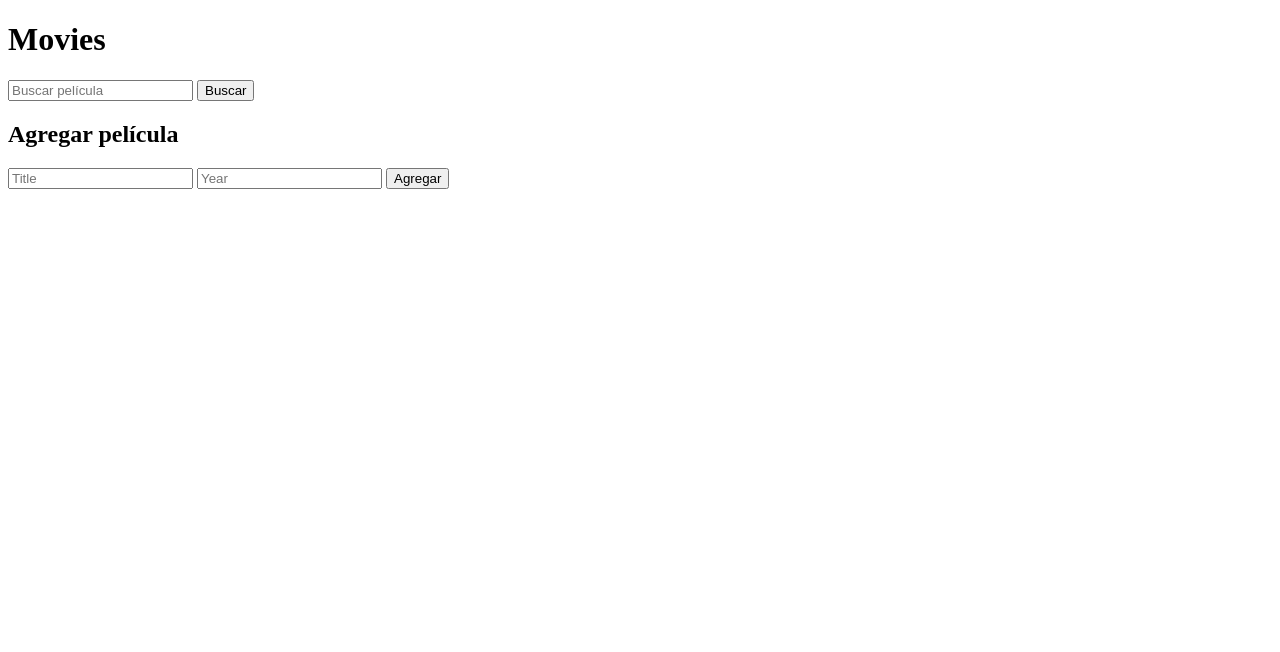
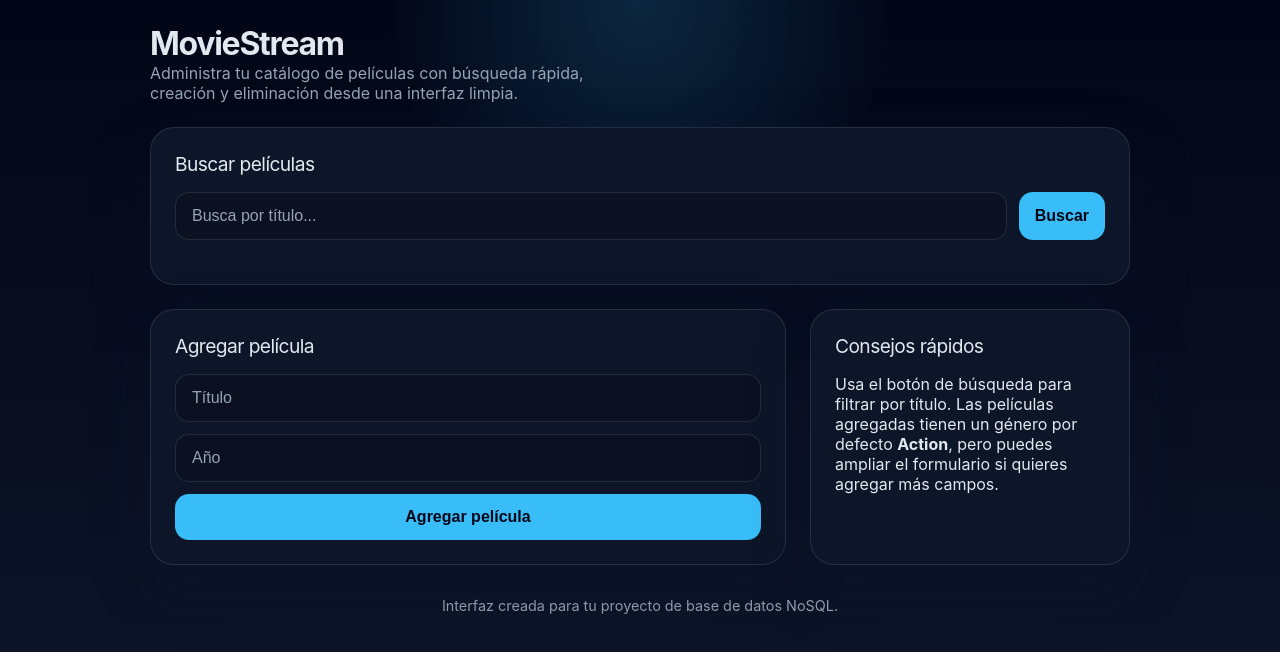
Before and after one commit to Wi-l-l-i-an/moviestream-app, a website: page index.html in a window 1280 px wide. Drawn offline with Linux system fonts and the light colour scheme; no server answers.

Commit message:
new ui for index

```diff
--- a/index.html
+++ b/index.html
@@ -1,29 +1,241 @@
 
 <!DOCTYPE html>
-<html>
+<html lang="es">
 <head>
+  <meta charset="UTF-8">
+  <meta name="viewport" content="width=device-width, initial-scale=1.0">
   <title>MovieStream</title>
+  <style>
+    :root {
+      --bg: #0f172a;
+      --card: #111827;
+      --text: #e2e8f0;
+      --muted: #94a3b8;
+      --accent: #38bdf8;
+      --danger: #fb7185;
+      --border: rgba(148, 163, 184, 0.18);
+    }
+
+    * {
+      box-sizing: border-box;
+    }
+
+    body {
+      margin: 0;
+      min-height: 100vh;
+      font-family: Inter, system-ui, -apple-system, BlinkMacSystemFont, sans-serif;
+      background: radial-gradient(circle at top, rgba(56, 189, 248, 0.18), transparent 25%),
+                  linear-gradient(180deg, #020617 0%, #0f172a 100%);
+      color: var(--text);
+      display: flex;
+      justify-content: center;
+      padding: 24px;
+    }
+
+    .page {
+      width: min(100%, 980px);
+    }
+
+    header {
+      display: flex;
+      align-items: center;
+      justify-content: space-between;
+      gap: 16px;
+      margin-bottom: 24px;
+    }
+
+    header h1 {
+      margin: 0;
+      font-size: clamp(2rem, 2.4vw, 3rem);
+      letter-spacing: -0.04em;
+    }
+
+    header p {
+      margin: 0;
+      color: var(--muted);
+      max-width: 500px;
+    }
+
+    .card {
+      background: rgba(15, 23, 42, 0.92);
+      border: 1px solid var(--border);
+      border-radius: 24px;
+      padding: 24px;
+      box-shadow: 0 24px 60px rgba(15, 23, 42, 0.25);
+      margin-bottom: 24px;
+      backdrop-filter: blur(14px);
+    }
+
+    .controls {
+      display: grid;
+      grid-template-columns: 1fr auto;
+      gap: 12px;
+      flex-wrap: wrap;
+      margin-bottom: 20px;
+    }
+
+    input,
+    button {
+      border: 1px solid var(--border);
+      border-radius: 14px;
+      padding: 14px 16px;
+      font-size: 1rem;
+      color: var(--text);
+      background: #0b1121;
+    }
+
+    input::placeholder {
+      color: var(--muted);
+    }
+
+    button {
+      cursor: pointer;
+      border: none;
+      background: var(--accent);
+      color: #020617;
+      font-weight: 700;
+      transition: transform 0.2s ease, filter 0.2s ease;
+    }
+
+    button:hover {
+      transform: translateY(-1px);
+      filter: brightness(1.05);
+    }
+
+    .grid {
+      display: grid;
+      grid-template-columns: 1fr 320px;
+      gap: 24px;
+    }
+
+    .movie-list {
+      list-style: none;
+      padding: 0;
+      margin: 0;
+      display: grid;
+      gap: 14px;
+    }
+
+    .movie-item {
+      display: flex;
+      align-items: center;
+      justify-content: space-between;
+      gap: 12px;
+      padding: 18px 20px;
+      border: 1px solid rgba(148, 163, 184, 0.12);
+      border-radius: 18px;
+      background: rgba(15, 23, 42, 0.7);
+    }
+
+    .movie-info {
+      display: grid;
+      gap: 6px;
+    }
+
+    .movie-title {
+      font-size: 1.05rem;
+      font-weight: 700;
+      margin: 0;
+    }
+
+    .movie-year {
+      margin: 0;
+      color: var(--muted);
+      font-size: 0.95rem;
+    }
+
+    .delete-button {
+      border: none;
+      border-radius: 12px;
+      padding: 10px 14px;
+      background: var(--danger);
+      color: white;
+      cursor: pointer;
+      font-weight: 700;
+    }
+
+    .delete-button:hover {
+      filter: brightness(1.05);
+    }
+
+    .section-title {
+      margin-top: 0;
+      margin-bottom: 16px;
+      font-size: 1.2rem;
+      letter-spacing: -0.03em;
+    }
+
+    .form-group {
+      display: grid;
+      gap: 12px;
+    }
+
+    footer {
+      margin-top: 8px;
+      color: var(--muted);
+      font-size: 0.9rem;
+      text-align: center;
+    }
+
+    @media (max-width: 768px) {
+      .grid {
+        grid-template-columns: 1fr;
+      }
+
+      header {
+        flex-direction: column;
+        align-items: flex-start;
+      }
+
+      .controls {
+        grid-template-columns: 1fr;
+      }
+    }
+  </style>
 </head>
 <body>
+  <div class="page">
+    <header>
+      <div>
+        <h1>MovieStream</h1>
+        <p>Administra tu catálogo de películas con búsqueda rápida, creación y eliminación desde una interfaz limpia.</p>
+      </div>
+    </header>
 
-<h1>Movies</h1>
+    <div class="card">
+      <div class="section-title">Buscar películas</div>
+      <div class="controls">
+        <input id="search" placeholder="Busca por título...">
+        <button onclick="loadMovies()">Buscar</button>
+      </div>
+      <ul id="movies" class="movie-list"></ul>
+    </div>
 
-<input id="search" placeholder="Buscar película">
-<button onclick="loadMovies()">Buscar</button>
+    <div class="grid">
+      <div class="card">
+        <div class="section-title">Agregar película</div>
+        <div class="form-group">
+          <input id="title" placeholder="Título">
+          <input id="year" type="number" placeholder="Año">
+          <button onclick="addMovie()">Agregar película</button>
+        </div>
+      </div>
 
-<ul id="movies"></ul>
+      <div class="card">
+        <div class="section-title">Consejos rápidos</div>
+        <p>Usa el botón de búsqueda para filtrar por título. Las películas agregadas tienen un género por defecto <strong>Action</strong>, pero puedes ampliar el formulario si quieres agregar más campos.</p>
+      </div>
+    </div>
 
-<h2>Agregar película</h2>
-<input id="title" placeholder="Title">
-<input id="year" placeholder="Year">
-<button onclick="addMovie()">Agregar</button>
+    <footer>Interfaz creada para tu proyecto de base de datos NoSQL.</footer>
+  </div>
 
   <script>
     const API = "";
 
     async function loadMovies() {
       const search = document.getElementById("search").value;
-  const res = await fetch(`${API}/movies?title=${search}`);
+      const res = await fetch(`${API}/movies?title=${encodeURIComponent(search)}`);
       const data = await res.json();
 
       const list = document.getElementById("movies");
@@ -31,21 +243,30 @@ async function loadMovies() {
 
       data.forEach(m => {
         const li = document.createElement("li");
+        li.className = "movie-item";
         li.innerHTML = `
-      ${m.title} (${m.year})
-      <button onclick="deleteMovie('${m._id}')">X</button>
+          <div class="movie-info">
+            <p class="movie-title">${m.title || "Sin título"}</p>
+            <p class="movie-year">${m.year || "Año desconocido"}</p>
+          </div>
+          <button class="delete-button" onclick="deleteMovie('${m._id}')">Eliminar</button>
         `;
         list.appendChild(li);
       });
     }
 
     async function addMovie() {
-  const title = document.getElementById("title").value;
-  const year = parseInt(document.getElementById("year").value);
+      const title = document.getElementById("title").value.trim();
+      const year = parseInt(document.getElementById("year").value, 10);
+
+      if (!title || Number.isNaN(year)) {
+        alert('Escribe un título y un año válidos.');
+        return;
+      }
 
       await fetch(`${API}/movies`, {
         method: "POST",
-    headers: {"Content-Type":"application/json"},
+        headers: { "Content-Type": "application/json" },
         body: JSON.stringify({
           title,
           year,
@@ -53,6 +274,8 @@ async function addMovie() {
         })
       });
 
+      document.getElementById("title").value = "";
+      document.getElementById("year").value = "";
       loadMovies();
     }
 
@@ -63,6 +286,5 @@ async function deleteMovie(id) {
 
     loadMovies();
   </script>
-
 </body>
 </html>
```
Lines whose indentation alone changed are shown as unchanged.
